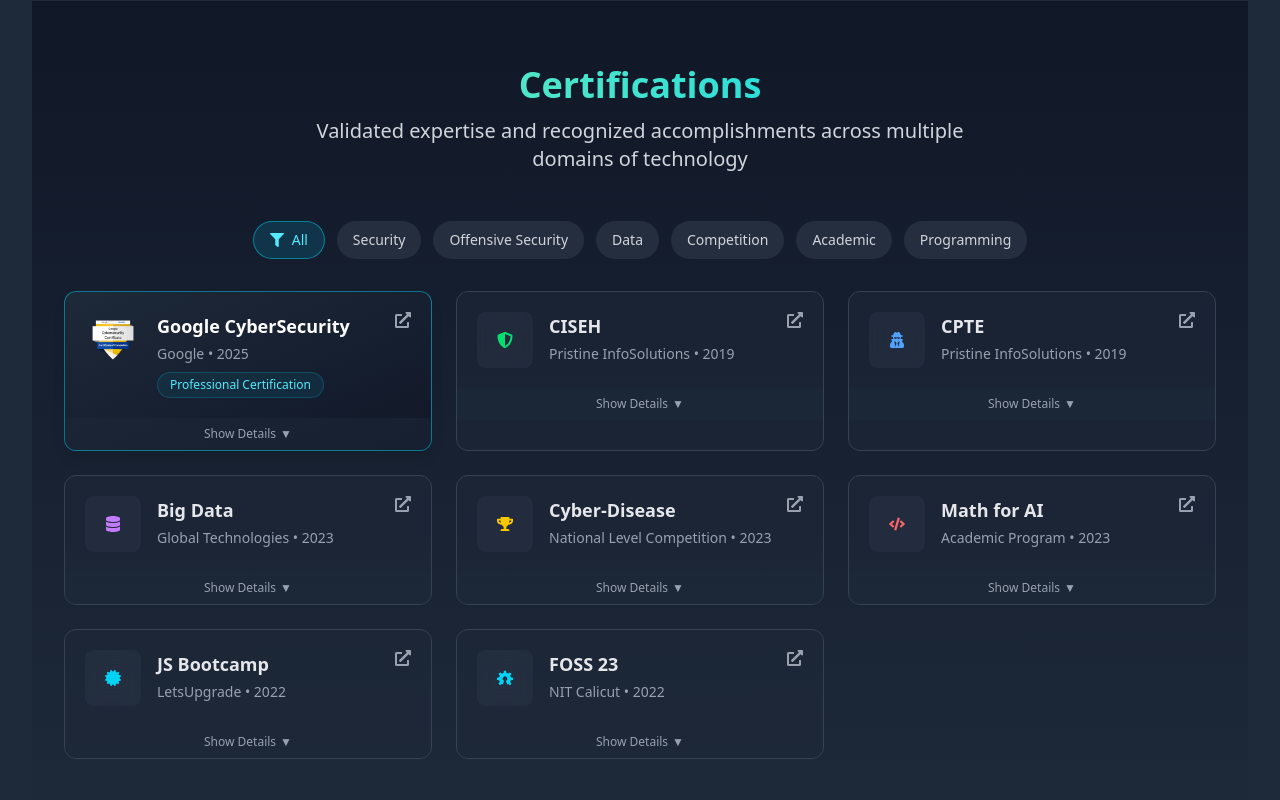
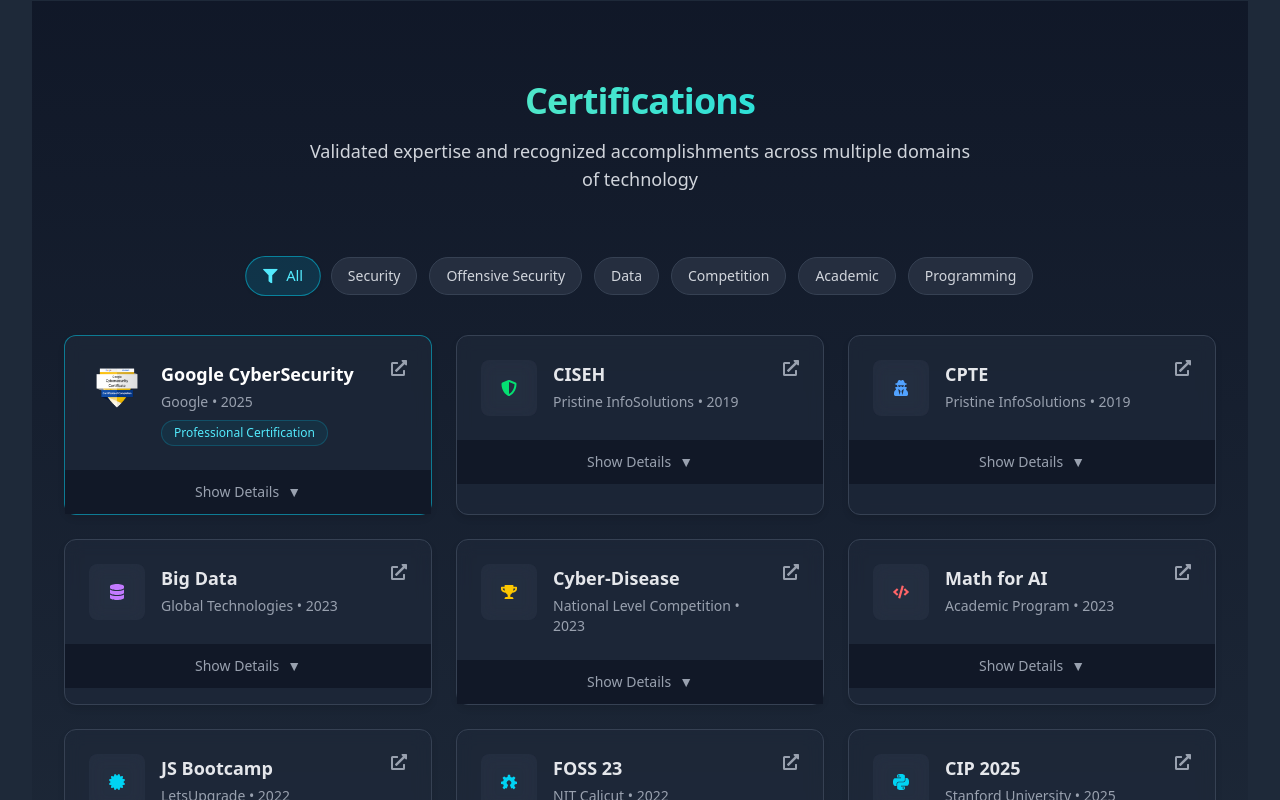
Before and after one commit to sbavis20/my-portfolio-app, a React (Vite) app: page / in a window 1280 px wide. Shown: the part 7460-8260 px from the top of the page. Built offline with nearby package versions, Linux system fonts and the light colour scheme.

Commit message:
Certifications updated with real data

```diff
--- a/package.json
+++ b/package.json
@@ -13,6 +13,7 @@
     "@emotion/react": "^11.14.0",
     "@emotion/styled": "^11.14.0",
     "@mui/material": "^7.1.1",
+    "@react-spring/web": "^10.0.1",
     "@tailwindcss/forms": "^0.5.10",
     "@tailwindcss/typography": "^0.5.16",
     "@tailwindcss/vite": "^4.1.5",
--- a/src/components/Certifications.jsx
+++ b/src/components/Certifications.jsx
@@ -1,7 +1,7 @@
 import { useState } from 'react';
 import { FaShieldAlt, FaUserSecret, FaDatabase, FaTrophy, FaCode, FaCertificate, FaFilter, FaExternalLinkAlt } from 'react-icons/fa';
-import { SiOpensourcehardware } from 'react-icons/si';
-import { motion } from 'framer-motion';
+import { SiOpensourcehardware, SiPython } from 'react-icons/si';
+import { useSpring, animated, useTrail } from '@react-spring/web';
 import Tooltip from '@mui/material/Tooltip';
 import Zoom from '@mui/material/Zoom';
 
@@ -90,6 +90,16 @@
       category: "Programming",
       description: "Recognized for significant contributions to open-source projects during FOSS Hackathon.",
       credentialUrl: "https://nitc.ac.in/foss/contributors"
+    },
+    {
+      title: "CIP 2025",
+      fullName: "Stanford University's Code in Place",
+      issuer: "Stanford University",
+      date: "2025",
+      icon: <SiPython className="text-cyan-400" />,
+      category: "Programming",
+      description: "Code in Place is an introduction to programming course that covers the material from Stanford's CS106A Programming Methodologies",
+      credentialUrl: "https://codeinplace.stanford.edu/cip5/certificate/0f1loa"
     }
   ];
 
@@ -99,64 +109,92 @@
     ? certifications
     : certifications.filter(cert => cert.category === activeFilter);
 
+  // Trail animation for cards
+  const trail = useTrail(filteredCerts.length, {
+    from: { opacity: 0, transform: 'translateY(20px)' },
+    to: { opacity: 1, transform: 'translateY(0px)' },
+    config: { tension: 280, friction: 60 },
+    delay: 100,
+  });
+
   const toggleExpand = (index) => {
     setExpandedCert(expandedCert === index ? null : index);
   };
 
   return (
-    <section id="certifications" className="py-16 bg-gradient-to-b from-gray-900 to-gray-800 text-white">
+    <section id="certifications" className="py-20 bg-gradient-to-b from-gray-900 to-gray-800 text-white">
       <div className="max-w-7xl mx-auto px-4 sm:px-6 lg:px-8">
-        <div className="text-center mb-12">
-          <motion.h2
-            initial={{ opacity: 0, y: 20 }}
-            animate={{ opacity: 1, y: 0 }}
-            transition={{ duration: 0.5 }}
-            className="text-4xl font-bold text-transparent bg-clip-text bg-gradient-to-r from-green-300 to-cyan-400 mb-3"
+        <animated.div
+          style={useSpring({
+            from: { opacity: 0, transform: 'translateY(-20px)' },
+            to: { opacity: 1, transform: 'translateY(0px)' },
+            config: { tension: 200, friction: 20 },
+          })}
+          className="text-center mb-16"
         >
+          <h2 className="text-4xl font-extrabold text-transparent bg-clip-text bg-gradient-to-r from-green-300 to-cyan-400 mb-4 tracking-tight">
             Certifications
-          </motion.h2>
-          <p className="text-xl text-gray-300 max-w-2xl mx-auto">
+          </h2>
+          <p className="text-lg text-gray-300 max-w-2xl mx-auto">
             Validated expertise and recognized accomplishments across multiple domains of technology
           </p>
-        </div>
+        </animated.div>
 
         {/* Filter Controls */}
-        <div className="flex flex-wrap justify-center gap-3 mb-8">
-          {categories.map((category) => (
-            <motion.button
+        <div className="flex flex-wrap justify-center gap-3 mb-10">
+          {categories.map((category) => {
+            const buttonSpring = useSpring({
+              scale: activeFilter === category ? 1.05 : 1,
+              config: { tension: 300, friction: 20 },
+            });
+            return (
+              <animated.button
                 key={category}
-              whileHover={{ scale: 1.05 }}
-              whileTap={{ scale: 0.95 }}
+                style={buttonSpring}
                 onClick={() => setActiveFilter(category)}
-              className={`flex items-center px-4 py-2 rounded-full text-sm font-medium transition-all ${
+                className={`flex items-center px-4 py-2 rounded-full text-sm font-medium transition-all duration-200 ${
                   activeFilter === category
-                  ? 'bg-cyan-600/20 border border-cyan-400/50 text-cyan-300'
-                  : 'bg-gray-700/50 hover:bg-gray-700 text-gray-300'
+                    ? 'bg-cyan-600/20 border border-cyan-400/50 text-cyan-300 shadow-sm'
+                    : 'bg-gray-700/50 border border-gray-700 hover:bg-gray-700 text-gray-300'
                 }`}
               >
-              {category === 'All' ? (
-                <FaFilter className="mr-2" />
-              ) : null}
+                {category === 'All' ? <FaFilter className="mr-2" /> : null}
                 {category}
-            </motion.button>
-          ))}
+              </animated.button>
+            );
+          })}
         </div>
 
         {/* Certifications Grid */}
-        <div className="grid grid-cols-1 md:grid-cols-2 lg:grid-cols-3 gap-6">
-          {filteredCerts.map((cert, index) => (
-            <motion.div
+        <div className="grid grid-cols-1 sm:grid-cols-2 lg:grid-cols-3 gap-6">
+          {trail.map((style, index) => {
+            const cert = filteredCerts[index];
+            const [cardSpring, cardApi] = useSpring(() => ({
+              scale: 1,
+              boxShadow: '0 4px 6px rgba(0, 0, 0, 0.1)',
+              config: { tension: 300, friction: 20 },
+            }));
+
+            const expandSpring = useSpring({
+              height: expandedCert === index ? 'auto' : 0,
+              opacity: expandedCert === index ? 1 : 0,
+              overflow: 'hidden',
+              config: { tension: 200, friction: 20 },
+            });
+
+            return (
+              <animated.div
                 key={index}
-              initial={{ opacity: 0, y: 20 }}
-              animate={{ opacity: 1, y: 0 }}
-              transition={{ duration: 0.3, delay: index * 0.1 }}
-              className={`relative rounded-xl overflow-hidden border ${
+                style={{ ...style, ...cardSpring }}
+                onMouseEnter={() => cardApi.start({ scale: 1.03, boxShadow: '0 8px 16px rgba(34, 197, 94, 0.2)' })}
+                onMouseLeave={() => cardApi.start({ scale: 1, boxShadow: '0 4px 6px rgba(0, 0, 0, 0.1)' })}
+                className={`relative rounded-xl border bg-gray-800/70 backdrop-blur-sm ${
                   cert.highlight
-                  ? "bg-gradient-to-br from-gray-800 to-gray-900 border-cyan-400/50 shadow-lg hover:shadow-cyan-400/20"
-                  : "bg-gray-800/50 border-gray-700 hover:border-cyan-300/30"
+                    ? 'border-cyan-400/50 shadow-lg'
+                    : 'border-gray-700'
                 }`}
               >
-              <div className="p-5">
+                <div className="p-6">
                   <div className="flex items-start">
                     {/* Image/Icon Container */}
                     <div className="mr-4 w-14 h-14 flex-shrink-0">
@@ -176,9 +214,7 @@
                     <div className="flex-1">
                       <div className="flex justify-between items-start">
                         <div>
-                        <h3 className={`font-bold text-lg ${
-                          cert.highlight ? "text-white" : "text-gray-200"
-                        }`}>
+                          <h3 className={`font-semibold text-lg ${cert.highlight ? 'text-white' : 'text-gray-200'}`}>
                             {cert.title}
                           </h3>
                           <p className="text-sm mt-1 text-gray-400">
@@ -211,36 +247,37 @@
                   </div>
 
                   {/* Expandable Content */}
-                <motion.div
-                  className="overflow-hidden"
-                  initial={{ height: 0 }}
-                  animate={{ height: expandedCert === index ? 'auto' : 0 }}
-                  transition={{ duration: 0.3 }}
-                >
+                  <animated.div style={expandSpring}>
                     <div className="mt-4 pt-4 border-t border-gray-700/50">
                       <p className="text-gray-300 text-sm">{cert.description}</p>
                       <p className="text-xs text-gray-500 mt-2">{cert.fullName}</p>
                     </div>
-                </motion.div>
+                  </animated.div>
                 </div>
 
                 {/* Expand Button */}
-              <button
+                <animated.button
+                  style={useSpring({
+                    backgroundColor: expandedCert === index ? '#1F2937' : '#111827',
+                    config: { tension: 300, friction: 20 },
+                  })}
                   onClick={() => toggleExpand(index)}
-                className="w-full py-2 bg-gray-800/50 text-xs text-gray-400 hover:text-cyan-300 flex items-center justify-center gap-1 transition-colors"
+                  className="w-full py-3 text-sm text-gray-400 hover:text-cyan-300 flex items-center justify-center gap-2 transition-colors duration-200"
                 >
                   {expandedCert === index ? 'Show Less' : 'Show Details'}
-                <motion.span
-                  animate={{ rotate: expandedCert === index ? 180 : 0 }}
+                  <animated.span
+                    style={useSpring({
+                      rotate: expandedCert === index ? 180 : 0,
+                      config: { tension: 200, friction: 20 },
+                    })}
                   >
                     ▼
-                </motion.span>
-              </button>
-            </motion.div>
-          ))}
+                  </animated.span>
+                </animated.button>
+              </animated.div>
+            );
+          })}
         </div>
-
-
       </div>
     </section>
   );
```
Also changed, not shown: 1 other file (tests, documents, lock files or other folders). Lines whose indentation alone changed are shown as unchanged.
